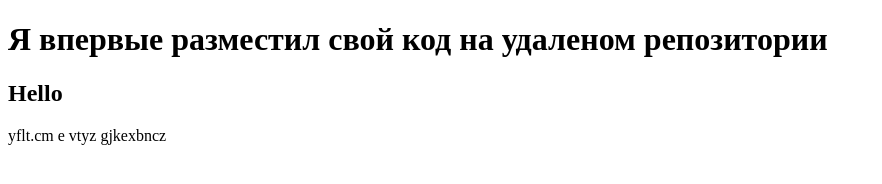
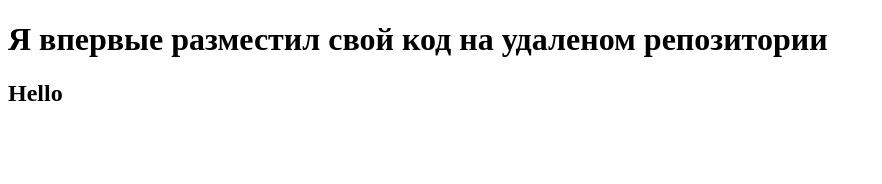
Before and after one commit to sbitneva02/nev-ren, a plain HTML site: page index.html in a window 1280 px wide. Shown: the whole page, without its empty margins (0-882 px from the left). Drawn offline with Linux system fonts and the light colour scheme.

Commit message:
Update index.html

```diff
--- a/index.html
+++ b/index.html
@@ -8,6 +8,6 @@
 <body>
     <h1>Я впервые разместил свой код на удаленом репозитории</h1>
     <h2>Hello</h2>
-<p>yflt.cm e vtyz gjkexbncz </p>
+
 </body>
 </html>
```
